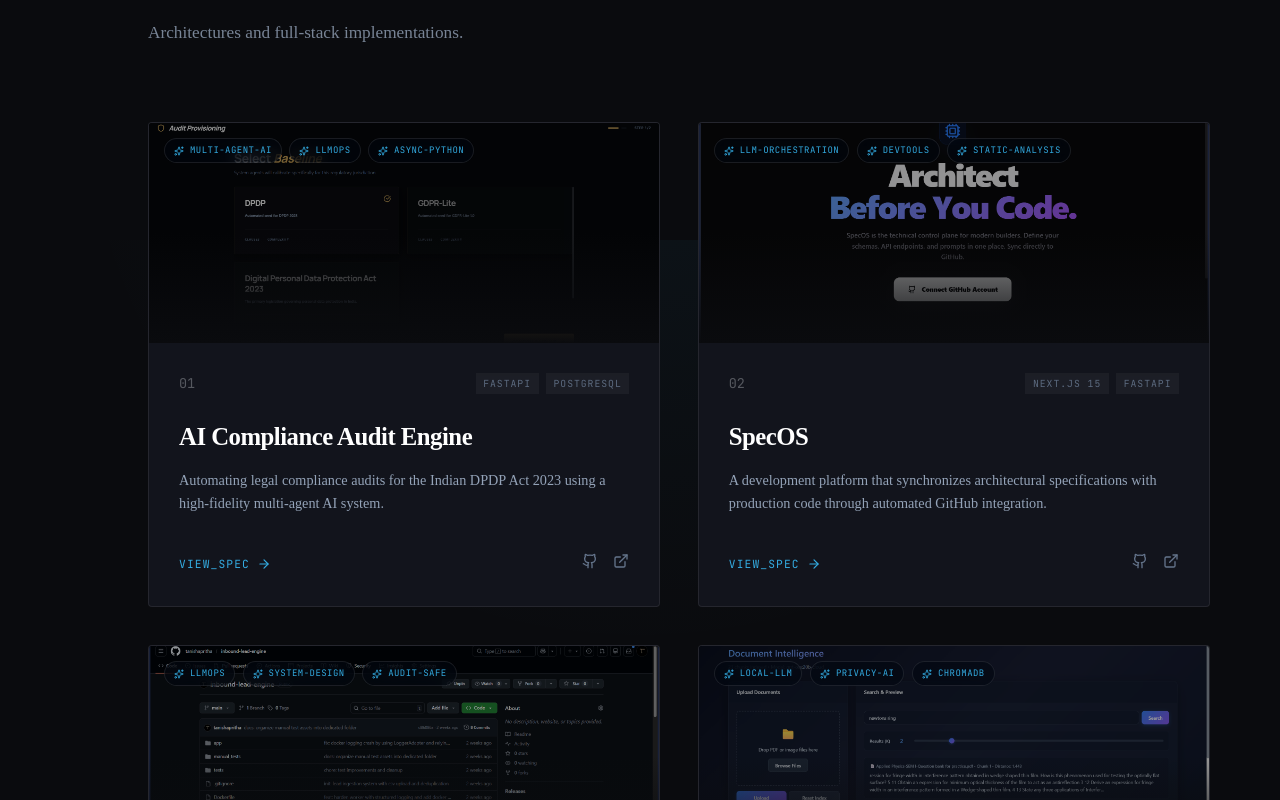
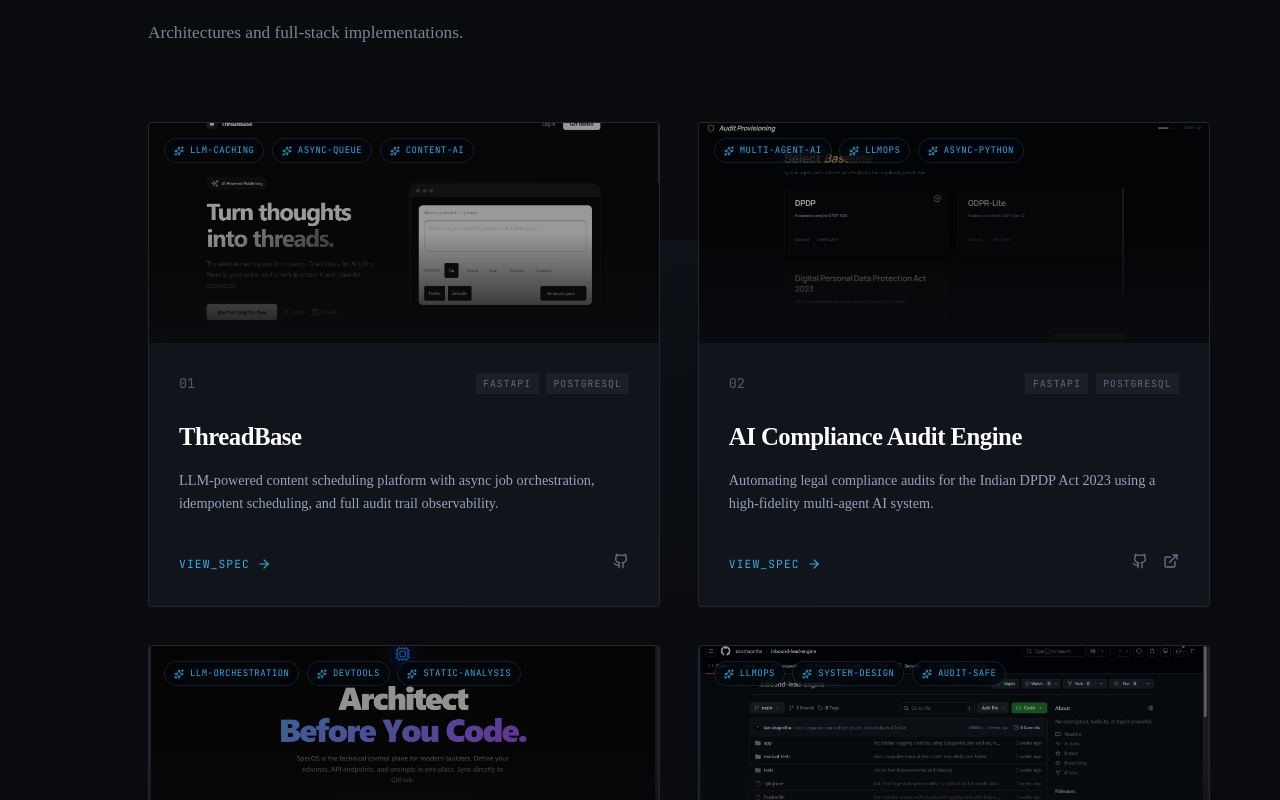
Before and after one commit to tanishapritha/PORTFOLIO, a Next.js app: page / in a window 1280 px wide. Shown: the part 1360-2160 px from the top of the page. Built offline with nearby package versions, Linux system fonts and the light colour scheme; a web font is replaced by a local one.

Commit message:
feat: add ThreadBase AI content scheduling project with screenshots

```diff
--- a/app/data/projects.ts
+++ b/app/data/projects.ts
@@ -20,6 +20,131 @@ export interface Project {
 }
 
 export const projects: Project[] = [
+    {
+        id: "threadbase",
+        title: "ThreadBase",
+        type: "AI Engineering / Content Infrastructure",
+        tech: ["FastAPI", "PostgreSQL", "Redis", "Supabase", "Clerk"],
+        desc: "LLM-powered content scheduling platform with async job orchestration, idempotent scheduling, and full audit trail observability.",
+        story: {
+            problem: "Content teams struggle to maintain consistent social media presence across platforms. Manual scheduling is error-prone, lacks intelligent content generation, and offers no visibility into job lifecycle—leading to missed posts, duplicate work, and wasted engineering time.",
+            solution: "Built an LLM-powered content engine that generates and schedules social posts from user ideas and media. Exposed a REST API (draft, schedule, publish) with Clerk authentication and JWT-protected endpoints. Designed a Redis-backed job queue with FastAPI BackgroundTasks and Redis pub/sub for async scheduling—idempotency keys prevent duplicate jobs and TTL-based cache invalidation reduces redundant LLM calls by 60%.",
+            architecture: [
+                "REST API: FastAPI endpoints for draft, schedule, publish with Clerk auth and JWT-protected access.",
+                "Job Queue: Redis-backed async queue with FastAPI BackgroundTasks and Redis pub/sub for reliable scheduling.",
+                "Idempotency Layer: Idempotency keys prevent duplicate job submissions; TTL-based cache reduces redundant LLM calls.",
+                "Audit Trail: Full job lifecycle tracking (enqueued, executing, delivered, failed) in PostgreSQL for complete observability.",
+                "Media Storage: Supabase handles file storage with signed URL access for secure media delivery."
+            ],
+            technicalDeepDive: `
+## The Async Scheduling Challenge
+
+Content scheduling demands reliability. If a job is submitted twice, or if the LLM generates duplicate content, the platform loses trust.
+
+![ThreadBase Overview](/projects/threadbase/threadbase.png)
+
+**Fix: Idempotency Keys**
+\`\`\`python
+async def schedule_post(user_id: str, content: dict, idempotency_key: str):
+    existing = await redis.get(f"idempotency:{idempotency_key}")
+    if existing:
+        return json.loads(existing)
+
+    result = await process_and_queue(user_id, content)
+    # 24-hour TTL prevents key bloat while catching replays
+    await redis.setex(f"idempotency:{idempotency_key}", 86400, json.dumps(result))
+    return result
+\`\`\`
+
+Without idempotency, a client retry due to a network timeout could publish the same post twice. The key is derived from (user_id + content_hash + scheduled_time), making it deterministic across retries.
+
+## LLM Content Generation at Scale
+
+Calling an LLM for every post idea is expensive—both in latency and token cost. For similar ideas across platforms, responses are often cacheable.
+
+**Fix: Semantic Cache Invalidation**
+\`\`\`python
+def build_cache_key(idea: str, platform: str) -> str:
+    normalized = " ".join(idea.lower().split())
+    return f"llm:generated:{hashlib.sha256(f'{normalized}:{platform}'.encode()).hexdigest()}"
+
+@redis_cache(ttl=3600)
+async def generate_content(idea: str, platform: str, media_urls: list[str]) -> dict:
+    prompt = build_scheduling_prompt(idea, platform, media_urls)
+    return await call_llm(prompt)
+\`\`\`
+
+Hourly TTL means editorial updates propagate within a reasonable window while routine renders hit cache. For breaking content, explicit cache busting via the API clears the key immediately.
+
+![Scheduling Interface](/projects/threadbase/threadbase-scheduler.png)
+
+## Job Lifecycle Observability
+
+Without tracking, a missed post is invisible until a publisher notices. Every job transition must be queryable.
+
+**PostgreSQL Schema:**
+\`\`\`sql
+CREATE TABLE job_lifecycle (
+    id UUID PRIMARY KEY DEFAULT gen_random_uuid(),
+    user_id UUID NOT NULL REFERENCES users(id),
+    post_id UUID REFERENCES scheduled_posts(id),
+    status VARCHAR(20) NOT NULL CHECK (status IN ('enqueued', 'executing', 'delivered', 'failed')),
+    idempotency_key VARCHAR(64) UNIQUE NOT NULL,
+    metadata JSONB DEFAULT '{}',
+    created_at TIMESTAMPTZ DEFAULT NOW(),
+    updated_at TIMESTAMPTZ DEFAULT NOW()
+);
+
+CREATE INDEX idx_jobs_status ON job_lifecycle(status);
+CREATE INDEX idx_jobs_user ON job_lifecycle(user_id);
+CREATE INDEX idx_jobs_created ON job_lifecycle(created_at DESC);
+\`\`\`
+
+**Redis Pub/Sub for Real-Time Status:**
+\`\`\`python
+async def publish_job_update(job_id: str, status: str):
+    await redis.publish("job:updates", json.dumps({
+        "job_id": job_id,
+        "status": status,
+        "timestamp": datetime.utcnow().isoformat()
+    }))
+\`\`\`
+
+This powers real-time dashboards and webhook notifications without polling the database.
+
+## Media Delivery via Signed URLs
+
+Supabase RLS policies secure uploads at the bucket level. Signed URLs ensure only authorized users can access media, with configurable expiration.
+
+\`\`\`python
+def get_signed_url(bucket: str, path: str, expires_in: int = 3600):
+    return supabase.storage.from_(bucket).create_signed_url(path, expires_in)
+\`\`\`
+
+## Architecture Rationale
+
+**Redis over RabbitMQ:** For this use case, Redis provides a simpler operational profile—one fewer stateful service to manage—while delivering reliable pub/sub semantics. The idempotency layer doubles as a lightweight rate limiter and cache store.
+
+**PostgreSQL Audit Trail over Log-Based Observability:** Logs rotate and disappear. A structured job_lifecycle table survives deployments, supports analytics queries ("average time from enqueued to delivered"), and integrates with the application's existing ORM.
+
+**Clerk Auth:** JWT-protected endpoints with Clerk's session management. Portal-based user management eliminated the need to build auth from scratch, and webhook-based user sync keeps the local user table in sync with Clerk's directory.
+
+## Key Learnings
+
+1. **Idempotency is non-negotiable** for scheduling operations—network retries are inevitable
+2. **Cache invalidation strategy matters more** than the cache itself; TTL-based expiry with explicit busting strikes the right balance
+3. **Observable job lifecycles build trust**—every stakeholder can answer "did my post go out?"
+4. **Signed URL access prevents media leaks** without complex infrastructure
+5. **Redis for dual-purpose caching + queuing** reduces operational complexity without sacrificing reliability`,
+            impact: "A production-grade content scheduling platform achieving reliable job execution with complete lifecycle observability, efficient LLM cost management through semantic caching, and secure media delivery via signed URLs."
+        },
+        trendingKeywords: ["LLM-Caching", "Async-Queue", "Content-AI"],
+        links: {
+            github: "https://github.com/tanishapritha/threadbase",
+            live: "#"
+        },
+        hasImage: true
+    },
     {
         id: "company-legal-audit",
         title: "AI Compliance Audit Engine",
```
Also changed, not shown: public/projects/threadbase/threadbase-scheduler.png (added), public/projects/threadbase/threadbase.png (added).
